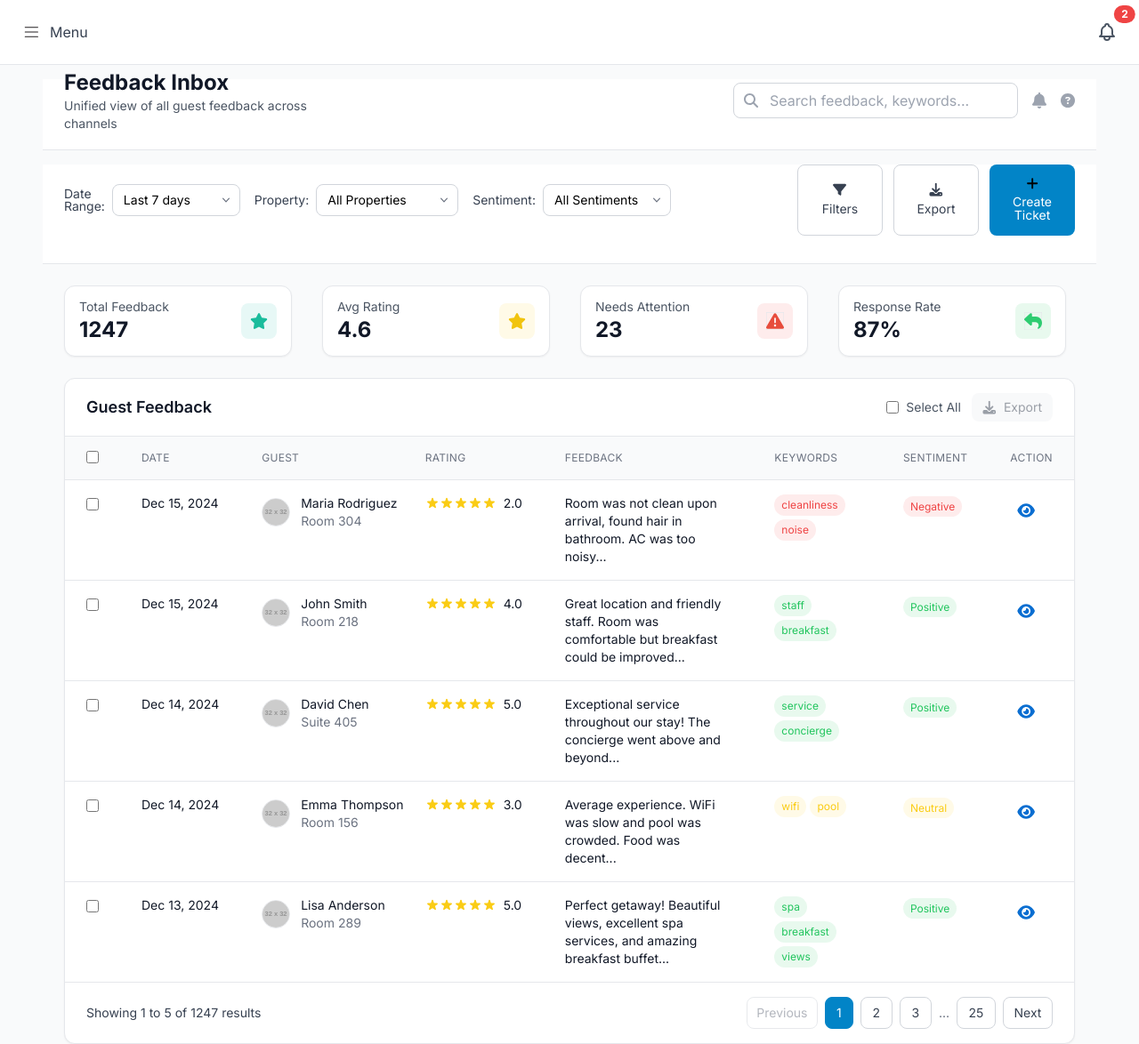
After one commit to Varun9490/hotel_app, a Django app: page /dashboard/feedback/ in a window 1280 px wide. The commit adds this page. Shown: the whole page at 89% size. Run offline with Django 5.2, Linux system fonts and the light colour scheme; the visitor is signed in with stand-in values (Sample User, id 1); grey boxes labelled with a size stand in for pictures from a placeholder-image service; data that the repository does not hold is empty; some libraries are stand-ins or nearby versions.

Commit message:
added the static feedback form and the feedback detail

```diff
--- a/hotel_app/dashboard_urls.py
+++ b/hotel_app/dashboard_urls.py
@@ -96,4 +96,6 @@ urlpatterns = [
     path('api/tickets/<int:ticket_id>/reject/', dashboard_views.reject_ticket_api, name='api_reject_ticket'),
     path('configure-requests/', dashboard_views.configure_requests, name='configure_requests'),
     path('messaging-setup/', dashboard_views.messaging_setup, name='messaging_setup'),
+    path('feedback/', dashboard_views.feedback_inbox, name='feedback_inbox'),
+    path('feedback/<int:feedback_id>/', dashboard_views.feedback_detail, name='feedback_detail'),
 ]
--- a/templates/dashboard/components/sidebar.html
+++ b/templates/dashboard/components/sidebar.html
@@ -102,6 +102,17 @@
       </div>
       <div class="space-y-1">
         <a
+          href="{% url 'dashboard:feedback_inbox' %}"
+          class="flex items-center gap-3 px-3 py-2 rounded-lg {% if request.resolver_match.view_name == 'dashboard:feedback_inbox' %} text-sky-600 bg-sky-100 {% else %} text-gray-700 hover:bg-gray-100 {% endif %}"
+        >
+          <img
+            src="{% if request.resolver_match.view_name == 'dashboard:feedback_inbox' %}{% static 'images/sidebar/feedback.svg' %}{% else %}{% static 'images/sidebar/feedback.svg' %}{% endif %}"
+            alt="Feedback Icon"
+            class="w-5 h-5"
+          />
+          <span class="font-medium">Feedback</span>
+        </a>
+        <a
           href="#"
           class="flex items-center gap-3 px-3 py-2 rounded-lg {% if request.path == '/settings/' %} text-sky-600 bg-sky-100 {% else %} text-gray-700 hover:bg-gray-100 {% endif %}"
         >
--- /dev/null
+++ b/templates/dashboard/feedback_inbox.html
@@ -0,0 +1,266 @@
+{% extends 'dashboard/base_dashboard.html' %}
+{% load static %}
+
+{% block title %}Feedback Inbox{% endblock %}
+
+{% block content %}
+<div class="w-[1184px] mx-auto min-h-[982px] relative bg-transparent">
+  <div class="w-full h-20 bg-white border-b border-gray-200">
+    <div class="w-[1136px] h-12 mx-auto flex items-center justify-between mt-4">
+      <div class="w-80">
+        <div class="text-gray-900 text-2xl font-bold">Feedback Inbox</div>
+        <div class="text-gray-600 text-sm">Unified view of all guest feedback across channels</div>
+      </div>
+      <div class="w-96 h-10 flex items-center gap-4">
+        <div class="relative w-80 h-10">
+          <input
+            type="text"
+            placeholder="Search feedback, keywords..."
+            class="w-80 h-10 pl-10 pr-3 rounded-lg border border-gray-300 text-gray-700 placeholder:text-gray-400 focus:outline-none focus:ring-2 focus:ring-sky-600 focus:border-transparent"
+          />
+          <img src="{% static 'images/feedback/search.svg' %}" alt="Help" class="w-4 h-4 text-gray-400 absolute left-3 top-1/2 -translate-y-1/2" />
+        </div>
+        <button type="button" class="w-10 h-10 rounded-lg flex items-center justify-center   hover:bg-gray-50" title="Notifications">
+          <img src="{% static 'images/feedback/notification.svg' %}" alt="Notifications" class="w-5 h-5 object-contain" />
+          <span class="sr-only">Notifications</span>
+        </button>
+        <button type="button" class="w-10 h-10 rounded-lg flex items-center justify-center   hover:bg-gray-50" title="Help">
+          <img src="{% static 'images/feedback/help.svg' %}" alt="Help" class="w-5 h-5 object-contain" />
+          <span class="sr-only">Help</span>
+        </button>
+      </div>
+    </div>
+  </div>
+
+  <div class="w-full h-28 bg-white border-b border-gray-200">
+    <div class="w-[1136px] mx-auto h-20 mt-4 flex items-center justify-between">
+      <div class="flex items-center gap-4">
+        <div class="flex items-center gap-2">
+          <div class="text-gray-700 text-sm font-medium leading-none">
+            <div>Date</div>
+            <div>Range:</div>
+          </div>
+          <div class="w-36 h-9 relative">
+            <select class="w-full h-full bg-white rounded-lg border border-gray-300 text-sm pl-3 pr-8 appearance-none cursor-pointer focus:outline-none focus:ring-2 focus:ring-sky-600 focus:border-transparent">
+              <option>Last 7 days</option>
+              <option>Last 30 days</option>
+              <option>This Month</option>
+              <option>All Time</option>
+            </select>
+            <span class="pointer-events-none absolute right-2 top-1/2 -translate-y-1/2">
+              <svg class="w-4 h-4 text-gray-500" xmlns="http://www.w3.org/2000/svg" viewBox="0 0 20 20" fill="currentColor" aria-hidden="true">
+                <path fill-rule="evenodd" d="M5.23 7.21a.75.75 0 011.06.02L10 11.168l3.71-3.938a.75.75 0 111.08 1.04l-4.25 4.5a.75.75 0 01-1.08 0l-4.25-4.5a.75.75 0 01.02-1.06z" clip-rule="evenodd" />
+              </svg>
+            </span>
+          </div>
+        </div>
+        <div class="flex items-center gap-2">
+          <div class="text-gray-700 text-sm font-medium">Property:</div>
+          <div class="w-40 h-9 relative">
+            <select class="w-full h-full bg-white rounded-lg border border-gray-300 text-sm pl-3 pr-8 appearance-none cursor-pointer focus:outline-none focus:ring-2 focus:ring-sky-600 focus:border-transparent">
+              <option>All Properties</option>
+              <option>Grand Hyatt</option>
+              <option>Park Plaza</option>
+              <option>Sunset Resort</option>
+            </select>
+            <span class="pointer-events-none absolute right-2 top-1/2 -translate-y-1/2">
+              <svg class="w-4 h-4 text-gray-500" xmlns="http://www.w3.org/2000/svg" viewBox="0 0 20 20" fill="currentColor" aria-hidden="true">
+                <path fill-rule="evenodd" d="M5.23 7.21a.75.75 0 011.06.02L10 11.168l3.71-3.938a.75.75 0 111.08 1.04l-4.25 4.5a.75.75 0 01-1.08 0l-4.25-4.5a.75.75 0 01.02-1.06z" clip-rule="evenodd" />
+              </svg>
+            </span>
+          </div>
+        </div>
+        <div class="flex items-center gap-2">
+          <div class="text-gray-700 text-sm font-medium">Sentiment:</div>
+          <div class="w-36 h-9 relative">
+            <select class="w-full h-full bg-white rounded-lg border border-gray-300 text-sm pl-3 pr-8 appearance-none cursor-pointer focus:outline-none focus:ring-2 focus:ring-sky-600 focus:border-transparent">
+              <option>All Sentiments</option>
+              <option>Positive</option>
+              <option>Negative</option>
+              <option>Neutral</option>
+            </select>
+            <span class="pointer-events-none absolute right-2 top-1/2 -translate-y-1/2">
+              <svg class="w-4 h-4 text-gray-500" xmlns="http://www.w3.org/2000/svg" viewBox="0 0 20 20" fill="currentColor" aria-hidden="true">
+                <path fill-rule="evenodd" d="M5.23 7.21a.75.75 0 011.06.02L10 11.168l3.71-3.938a.75.75 0 111.08 1.04l-4.25 4.5a.75.75 0 01-1.08 0l-4.25-4.5a.75.75 0 01.02-1.06z" clip-rule="evenodd" />
+              </svg>
+            </span>
+          </div>
+        </div>
+      </div>
+
+      <div class="flex items-center gap-3">
+        <button class="w-24 h-20 bg-white rounded-lg border border-gray-300 flex flex-col items-center justify-center hover:bg-gray-50">
+          <img src="{% static 'images/feedback/filter.svg' %}" alt="Filters" class="w-4 h-4 mb-1" />
+          <span class="text-gray-700 text-sm font-medium">Filters</span>
+        </button>
+        <button class="w-24 h-20 bg-white rounded-lg border border-gray-300 flex flex-col items-center justify-center hover:bg-gray-50">
+          <img src="{% static 'images/feedback/export.svg' %}" alt="Export" class="w-4 h-4 mb-1" />
+          <span class="text-gray-700 text-sm font-medium">Export</span>
+        </button>
+        <button class="w-24 h-20 bg-sky-600 rounded-lg flex flex-col items-center justify-center hover:bg-sky-700">
+          <img src="{% static 'images/feedback/plus.svg' %}" alt="Create" class="w-4 h-4 mb-1 invert" />
+          <span class="text-white text-sm font-medium leading-tight">Create</span>
+          <span class="text-white text-sm font-medium -mt-1">Ticket</span>
+        </button>
+      </div>
+    </div>
+  </div>
+
+  <div class="w-full bg-transparent">
+    <div class="w-[1136px] mx-auto mt-6 grid grid-cols-1 sm:grid-cols-2 lg:grid-cols-4 gap-6">
+      <div class="w-64 h-20 bg-white rounded-xl shadow-[0px_1px_2px_0px_rgba(0,0,0,0.05)] border border-gray-200 px-4 flex items-center justify-between">
+        <div>
+          <div class="text-gray-600 text-sm font-medium">Total Feedback</div>
+          <div class="text-gray-900 text-2xl font-bold">{{ stats.total_feedback }}</div>
+        </div>
+        <div class="w-10 h-10 bg-teal-500/10 rounded-lg flex items-center justify-center">
+          <img src="{% static 'images/feedback/total_feedback.svg' %}" alt="Total Feedback" class="w-5 h-5 object-contain" />
+        </div>
+      </div>
+
+      <div class="w-64 h-20 bg-white rounded-xl shadow-[0px_1px_2px_0px_rgba(0,0,0,0.05)] border border-gray-200 px-4 flex items-center justify-between">
+        <div>
+          <div class="text-gray-600 text-sm font-medium">Avg Rating</div>
+          <div class="text-gray-900 text-2xl font-bold">{{ stats.avg_rating }}</div>
+        </div>
+        <div class="w-10 h-10 bg-yellow-400/10 rounded-lg flex items-center justify-center">
+          <img src="{% static 'images/feedback/average_rating.svg' %}" alt="Average Rating" class="w-5 h-5 object-contain" />
+        </div>
+      </div>
+
+      <div class="w-64 h-20 bg-white rounded-xl shadow-[0px_1px_2px_0px_rgba(0,0,0,0.05)] border border-gray-200 px-4 flex items-center justify-between">
+        <div>
+          <div class="text-gray-600 text-sm font-medium">Needs Attention</div>
+          <div class="text-gray-900 text-2xl font-bold">{{ stats.needs_attention }}</div>
+        </div>
+        <div class="w-10 h-10 bg-red-500/10 rounded-lg flex items-center justify-center">
+          <img src="{% static 'images/feedback/needs_attention.svg' %}" alt="Needs Attention" class="w-5 h-5 object-contain" />
+        </div>
+      </div>
+
+      <div class="w-64 h-20 bg-white rounded-xl shadow-[0px_1px_2px_0px_rgba(0,0,0,0.05)] border border-gray-200 px-4 flex items-center justify-between">
+        <div>
+          <div class="text-gray-600 text-sm font-medium">Response Rate</div>
+          <div class="text-gray-900 text-2xl font-bold">{{ stats.response_rate }}%</div>
+        </div>
+        <div class="w-10 h-10 bg-green-500/10 rounded-lg flex items-center justify-center">
+          <img src="{% static 'images/feedback/response_rate.svg' %}" alt="Response Rate" class="w-5 h-5 object-contain" />
+        </div>
+      </div>
+    </div>
+
+    <div class="w-[1136px] mx-auto mt-6 bg-white rounded-xl shadow-[0px_1px_2px_0px_rgba(0,0,0,0.05)] border border-gray-200 overflow-hidden">
+      <div class="w-full border-b border-gray-200 px-6 py-4 flex items-center justify-between">
+        <div class="text-gray-900 text-lg font-semibold">Guest Feedback</div>
+        <div class="flex items-center gap-3">
+          <label class="flex items-center gap-2 cursor-pointer">
+            <input type="checkbox" class="w-3.5 h-3.5 border-gray-400 rounded-sm">
+            <span class="text-gray-600 text-sm">Select All</span>
+          </label>
+          <button class="px-3 py-1.5 bg-gray-100 text-gray-700 text-sm font-medium rounded-lg opacity-50 cursor-not-allowed inline-flex items-center gap-2">
+            <img src="{% static 'images/feedback/export.svg' %}" alt="Export" class="w-4 h-4" />
+            Export
+          </button>
+        </div>
+      </div>
+
+      <div class="overflow-x-auto">
+        <table class="min-w-full">
+          <thead class="bg-gray-50 border-b border-gray-200">
+            <tr>
+              <th class="w-12 px-6 py-3 text-left">
+                <input type="checkbox" class="w-3.5 h-3.5 border-gray-400 rounded-sm">
+              </th>
+              <th class="px-6 py-3 text-left text-xs font-medium text-gray-500 uppercase tracking-wide">Date</th>
+              <th class="px-6 py-3 text-left text-xs font-medium text-gray-500 uppercase tracking-wide">Guest</th>
+              <th class="px-6 py-3 text-left text-xs font-medium text-gray-500 uppercase tracking-wide">Rating</th>
+              <th class="px-6 py-3 text-left text-xs font-medium text-gray-500 uppercase tracking-wide">Feedback</th>
+              <th class="px-6 py-3 text-left text-xs font-medium text-gray-500 uppercase tracking-wide">Keywords</th>
+              <th class="px-6 py-3 text-left text-xs font-medium text-gray-500 uppercase tracking-wide">Sentiment</th>
+              <th class="px-6 py-3 text-left text-xs font-medium text-gray-500 uppercase tracking-wide">Action</th>
+            </tr>
+          </thead>
+          <tbody class="divide-y divide-gray-200 bg-white">
+            {% for feedback in feedback_data %}
+            <tr class="align-top">
+              <td class="px-6 py-4">
+                <input type="checkbox" class="w-3.5 h-3.5 border-gray-400 rounded-sm">
+              </td>
+              <td class="px-6 py-4 whitespace-nowrap text-sm text-gray-900">
+                {{ feedback.date }}
+              </td>
+              <td class="px-6 py-4 whitespace-nowrap">
+                <div class="flex items-center">
+                  <img class="w-8 h-8 rounded-full mr-3 border border-gray-200" src="https://placehold.co/32x32" alt="">
+                  <div>
+                    <div class="text-sm font-medium text-gray-900">{{ feedback.guest }}</div>
+                    <div class="text-sm text-gray-500">{{ feedback.room }}</div>
+                  </div>
+                </div>
+              </td>
+              <td class="px-6 py-4">
+                <div class="flex items-center">
+                  <div class="flex">
+                    {% for i in "12345" %}
+                    <svg class="w-4 h-4 text-yellow-400" viewBox="0 0 20 20" fill="currentColor" aria-hidden="true">
+                      <path d="M9.049 2.927c.3-.921 1.603-.921 1.902 0l1.07 3.292a1 1 0 00.95.69h3.462c.969 0 1.371 1.24.588 1.81l-2.8 2.034a1 1 0 00-.364 1.118l1.07 3.292c.3.921-.755 1.688-1.54 1.118l-2.8-2.034a1 1 0 00-1.175 0l-2.8 2.034c-.784.57-1.838-.197-1.539-1.118l1.07-3.292a1 1 0 00-.364-1.118L2.98 8.72c-.783-.57-.38-1.81.588-1.81h3.461a1 1 0 00.951-.69l1.07-3.292z"/>
+                    </svg>
+                    {% endfor %}
+                  </div>
+                  <span class="ml-2 text-sm text-gray-900">{{ feedback.rating }}</span>
+                </div>
+              </td>
+              <td class="px-6 py-4 text-sm text-gray-900">
+                {{ feedback.feedback|truncatewords:16 }}
+              </td>
+              <td class="px-6 py-4 whitespace-nowrap">
+                <div class="flex flex-wrap gap-1">
+                  {% for keyword in feedback.keywords %}
+                    <span class="px-2 py-1 text-xs font-medium rounded-full
+                      {% if feedback.sentiment == 'Positive' %} bg-green-500/10 text-green-500
+                      {% elif feedback.sentiment == 'Negative' %} bg-red-500/10 text-red-500
+                      {% else %} bg-yellow-400/10 text-yellow-400 {% endif %}">
+                      {{ keyword }}
+                    </span>
+                  {% endfor %}
+                </div>
+              </td>
+              <td class="px-6 py-4 whitespace-nowrap">
+                <span class="px-2 py-1 text-xs font-medium rounded-full
+                  {% if feedback.sentiment == 'Positive' %} bg-green-500/10 text-green-500
+                  {% elif feedback.sentiment == 'Negative' %} bg-red-500/10 text-red-500
+                  {% else %} bg-yellow-400/10 text-yellow-400 {% endif %}">
+                  {{ feedback.sentiment }}
+                </span>
+              </td>
+              <td class="px-6 py-4 whitespace-nowrap">
+                <a href="{% url 'dashboard:feedback_detail' feedback.id %}" class="inline-flex items-center p-2 rounded-lg hover:bg-gray-50 focus:outline-none focus:ring-2 focus:ring-sky-600" title="View/Edit Feedback" aria-label="View/Edit Feedback">
+                  <img src="{% static 'images/feedback/eye.svg' %}" alt="View/Edit" class="w-5 h-5 object-contain" />
+                </a>
+              </td>
+            </tr>
+            {% endfor %}
+          </tbody>
+        </table>
+      </div>
+
+      <div class="border-t border-gray-200 px-6 py-4 flex items-center justify-between">
+        <div class="text-sm text-gray-700">
+          Showing 1 to {{ feedback_data|length }} of {{ stats.total_feedback }} results
+        </div>
+        <div class="flex items-center gap-2">
+          <button class="w-20 h-9 bg-white rounded-lg border border-gray-300 opacity-50 text-gray-500 text-sm font-medium cursor-not-allowed">
+            Previous
+          </button>
+          <button class="w-8 h-9 bg-sky-600 rounded-lg border border-sky-600 text-white text-sm font-medium">1</button>
+          <button class="w-9 h-9 bg-white rounded-lg border border-gray-300 text-gray-700 text-sm font-medium">2</button>
+          <button class="w-9 h-9 bg-white rounded-lg border border-gray-300 text-gray-700 text-sm font-medium">3</button>
+          <span class="text-sm text-gray-500">...</span>
+          <button class="w-11 h-9 bg-white rounded-lg border border-gray-300 text-gray-700 text-sm font-medium">25</button>
+          <button class="w-14 h-9 bg-white rounded-lg border border-gray-300 text-gray-700 text-sm font-medium">Next</button>
+        </div>
+      </div>
+    </div>
+  </div>
+</div>
+{% endblock %}
```
Also changed, not shown: hotel_app/dashboard_views.py (+131 -0 lines), templates/dashboard/feedback_detail.html (added, +293 -0 lines), static/images/feedback/average_rating.svg (added), static/images/feedback/export.svg (added), static/images/feedback/eye.svg (added), static/images/feedback/filter.svg (added), static/images/feedback/help.svg (added), static/images/feedback/needs_attention.svg (added), static/images/feedback/notification.svg (added), static/images/feedback/plus.svg (added), static/images/feedback/response_rate.svg (added), static/images/feedback/search.svg (added), static/images/feedback/total_feedback.svg (added), static/images/sidebar/feedback.svg (added).
